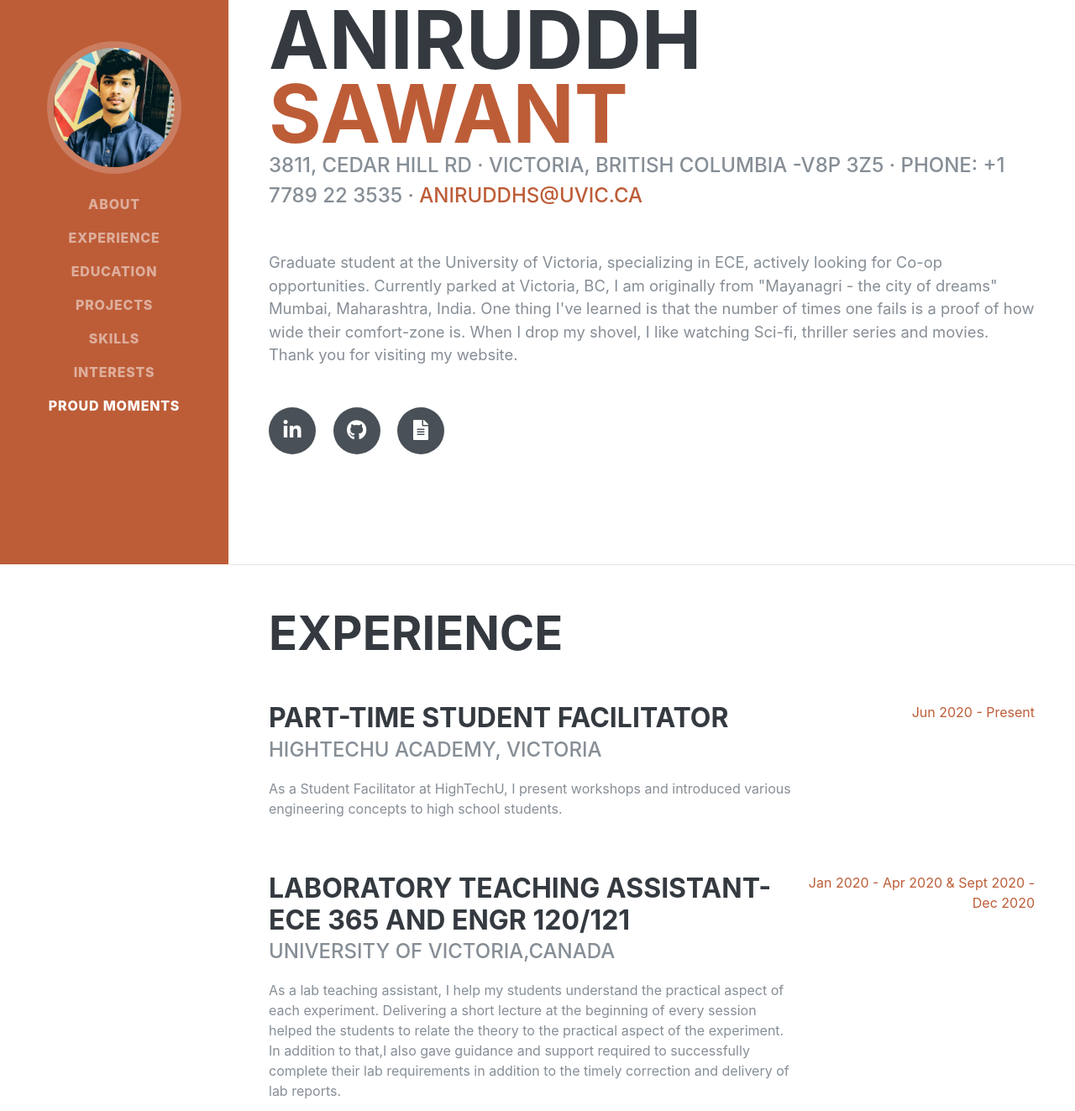
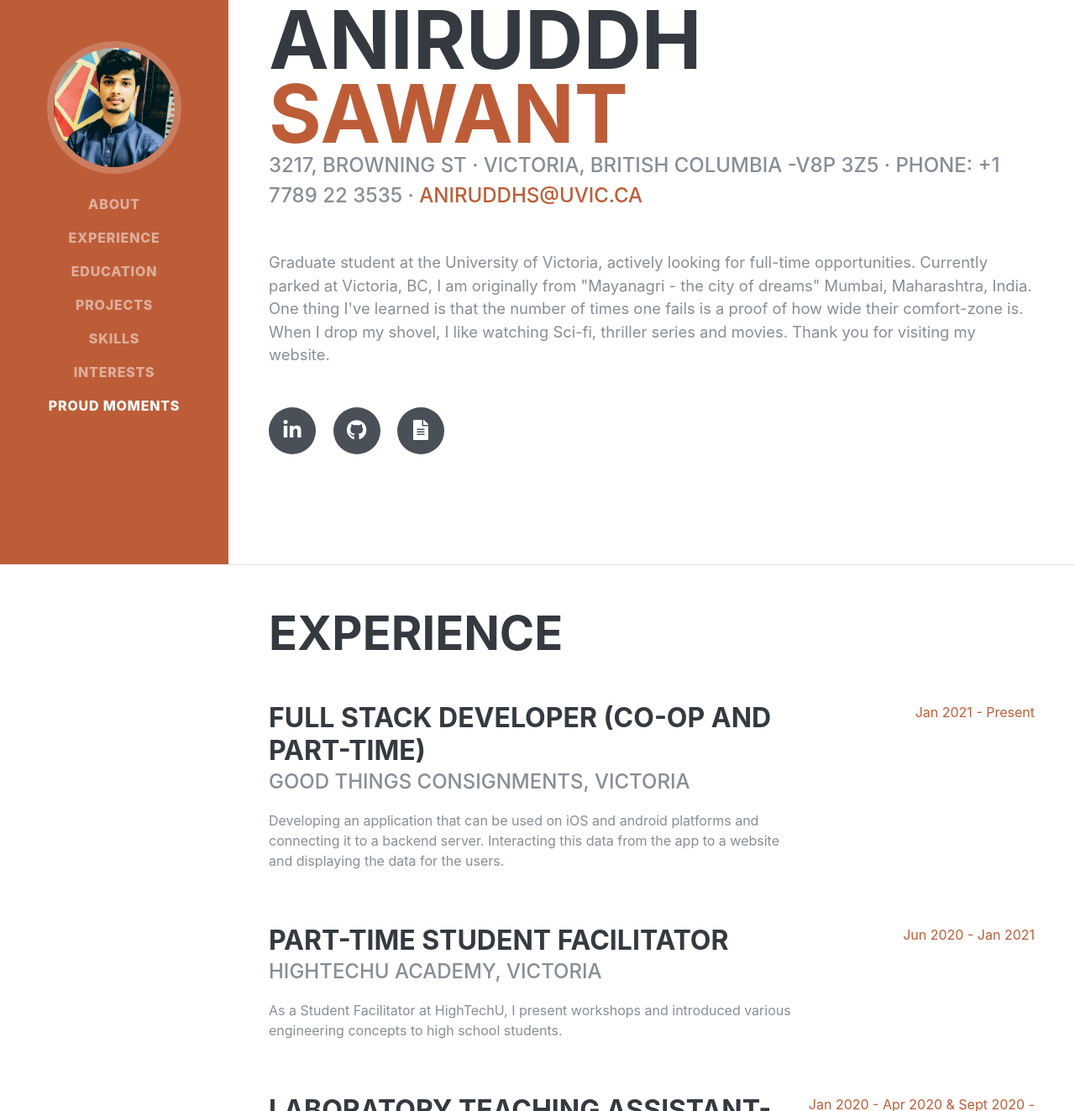
Before and after one commit to Avi3535/Avi3535.github.io, a plain HTML site: page index.html in a window 1280 px wide. Shown: the part 128-1451 px from the top of the page at 84% size. Drawn offline with Linux system fonts and the light colour scheme; a web font is replaced by a local one.

Commit message:
Update index.html

```diff
--- a/index.html
+++ b/index.html
@@ -71,11 +71,11 @@
         <h1 class="mb-0">Aniruddh
           <span class="text-primary">Sawant</span>
         </h1>
-        <div class="subheading mb-5"> 3811, Cedar Hill Rd · Victoria, British Columbia -V8P 3Z5 ·</li> phone: +1 7789 22 3535 ·
+        <div class="subheading mb-5"> 3217, Browning St · Victoria, British Columbia -V8P 3Z5 ·</li> phone: +1 7789 22 3535 ·
           <a href="mailto:aniruddhs@uvic.ca"> aniruddhs@uvic.ca </a>
 
         </div>
-        <p class="lead mb-5">Graduate student at the University of Victoria, specializing in ECE, actively looking for Co-op opportunities. Currently parked at Victoria, BC, I am originally from "Mayanagri - the city of dreams" Mumbai, Maharashtra, India. One thing I've learned is that the number of times one fails is a proof of how wide their comfort-zone is. When I drop my shovel, I like watching Sci-fi, thriller series and movies. Thank you for visiting my website. </p>
+        <p class="lead mb-5">Graduate student at the University of Victoria, actively looking for full-time opportunities. Currently parked at Victoria, BC, I am originally from "Mayanagri - the city of dreams" Mumbai, Maharashtra, India. One thing I've learned is that the number of times one fails is a proof of how wide their comfort-zone is. When I drop my shovel, I like watching Sci-fi, thriller series and movies. Thank you for visiting my website. </p>
         <div class="social-icons">
           <a href="https://www.linkedin.com/in/aniruddh-sawant-ba9a76169/">
             <i class="fab fa-linkedin-in"></i>
@@ -99,6 +99,17 @@
       <div class="w-100">
         <h2 class="mb-5">Experience</h2>
 
+	<div class="resume-item d-flex flex-column flex-md-row justify-content-between mb-5">
+          <div class="resume-content">
+            <h3 class="mb-0">Full Stack Developer (Co-op and Part-time)</h3>
+            <div class="subheading mb-3">Good Things Consignments, Victoria </div>
+            <p> Developing an application that can be used on iOS and android platforms and connecting it to a backend server. Interacting this data from the app to a website and displaying the data for the users.   </p>
+          </div>
+          <div class="resume-date text-md-right">
+            <span class="text-primary">Jan 2021 - Present</span>
+          </div>
+        </div>
+
         <div class="resume-item d-flex flex-column flex-md-row justify-content-between mb-5">
           <div class="resume-content">
             <h3 class="mb-0">Part-Time Student Facilitator</h3>
@@ -106,7 +117,7 @@
             <p> As a Student Facilitator at HighTechU, I present workshops and introduced various engineering concepts to high school students.  </p>
           </div>
           <div class="resume-date text-md-right">
-            <span class="text-primary">Jun 2020 - Present</span>
+            <span class="text-primary">Jun 2020 - Jan 2021</span>
           </div>
         </div>
 
```
